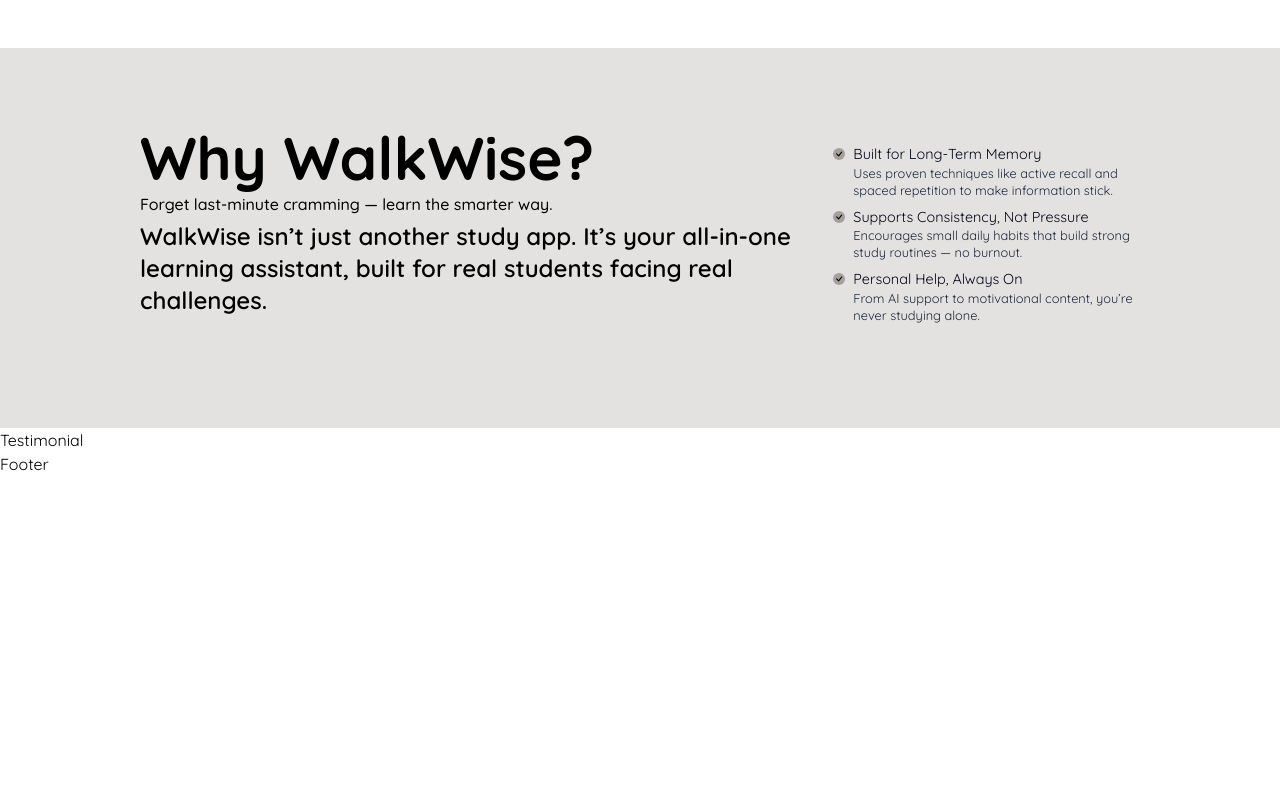
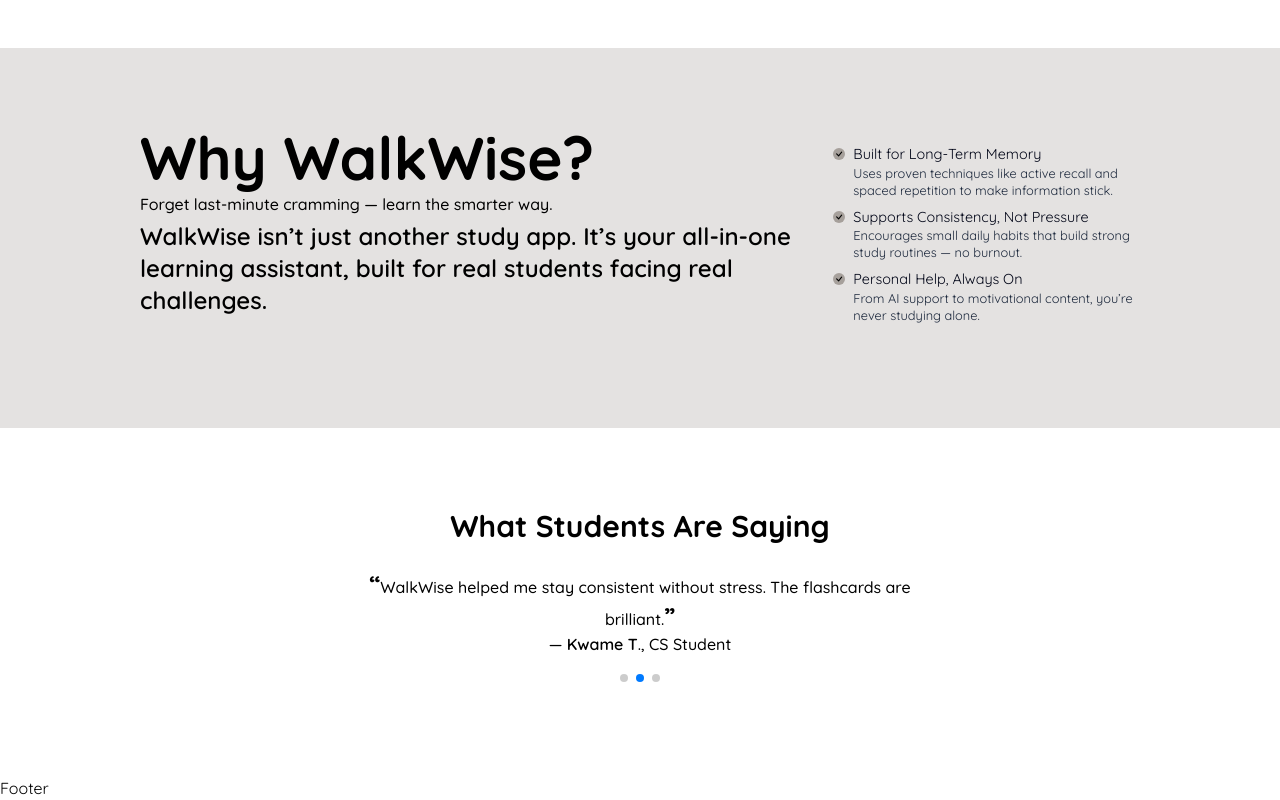
Before and after one commit to Walker-Gideon/flashcard-web-app, a React (Vite) app: page / in a window 1280 px wide. Shown: the part 2736-3536 px from the top of the page. Before the commit the page ends 3212 px from the top, so only its background shows below. Built offline with nearby package versions, Linux system fonts and the light colour scheme; no server answers.

Commit message:
Pass the Testimonail components to the Testimonial section

```diff
--- a/src/features/home/testimonial/Testimonial.jsx
+++ b/src/features/home/testimonial/Testimonial.jsx
@@ -1,3 +1,11 @@
+import TestimonialContent from "./TestimonialContent";
+import TestimonialHeader from "./TestimonialHeader";
+
 export default function Testimonial() {
-  return <div>Testimonial</div>;
+  return (
+    <div className="my-20">
+      <TestimonialHeader />
+      <TestimonialContent />
+    </div>
+  );
 }
```
